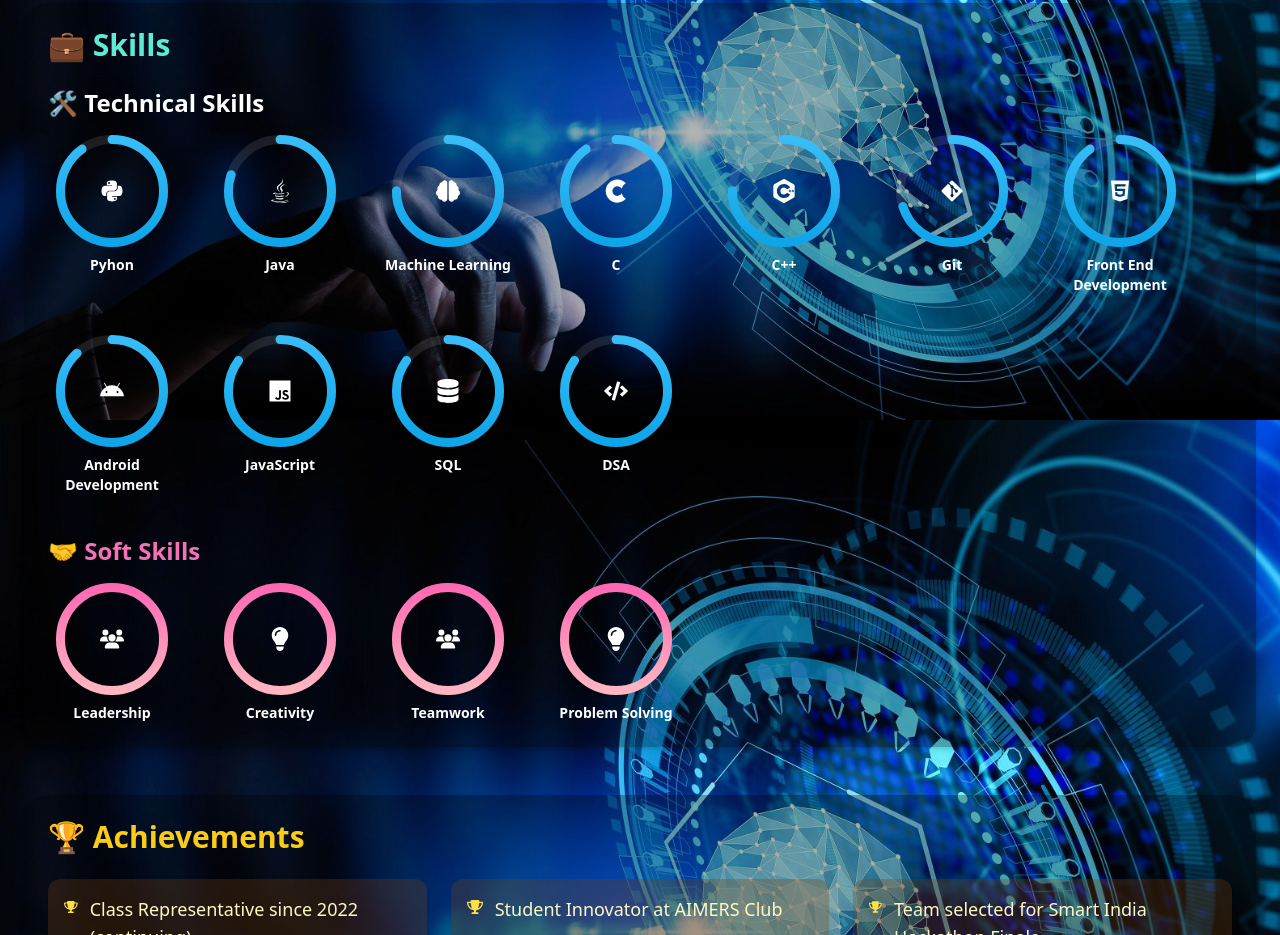
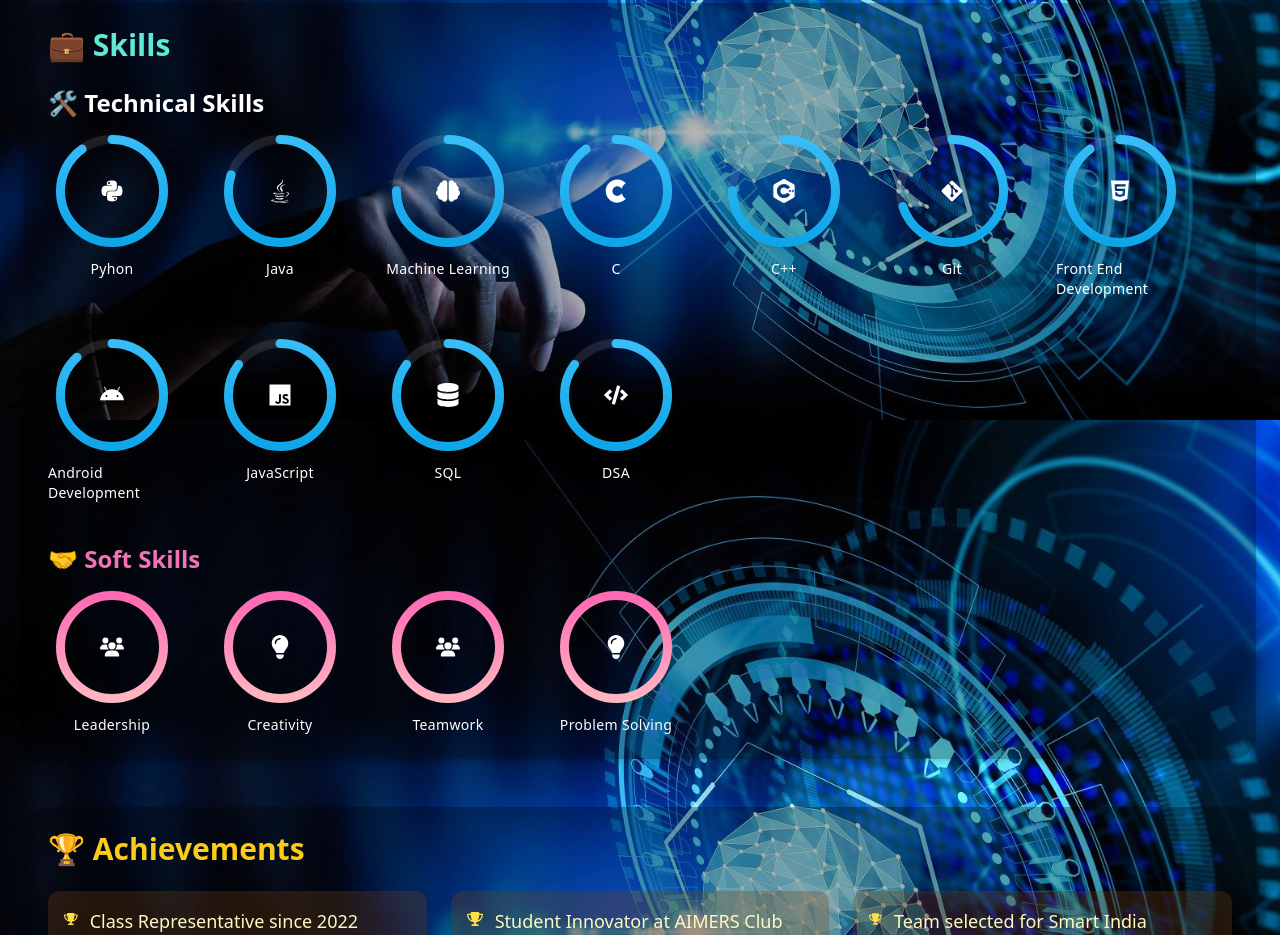
Before and after one commit to gayatrihub/my_port, a React (Create React App) app: page / in a window 1280 px wide. Shown: the part 1180-2115 px from the top of the page. Built offline with nearby package versions, Linux system fonts and the light colour scheme.

Commit message:
Update App.js

```diff
--- a/src/App.js
+++ b/src/App.js
@@ -101,46 +101,45 @@ const achievements = [
   "Completed Full Stack Internship at ExcelR",
 ];
 
-
 const SkillCircle = ({
   value,
   label,
   icon,
   gradientId = "gradient",
-  colorFrom = "#38bdf8", // Tailwind's sky-400
-  colorTo = "#0ea5e9",   // Tailwind's sky-500
-  glowColor = "sky" // 'sky' or 'pink'
+  colorFrom = "#38bdf8",
+  colorTo = "#0ea5e9",
+  glowColor = "sky"
 }) => {
   const [isHovered, setIsHovered] = useState(false);
 
-  const getGlowStyle = () => {
-    switch (glowColor) {
-      case "pink":
-        return "shadow-[0_0_30px_8px_rgba(255,105,180,0.8)]";
-      case "sky":
-        return "shadow-[0_0_30px_8px_rgba(56,189,248,0.9)]"; // sky blue glow
-      default:
-        return "shadow-[0_0_30px_8px_rgba(255,255,255,0.9)]";
-    }
+  const glow = {
+    pink: "shadow-[0_0_30px_10px_rgba(255,105,180,0.8)]",
+    sky: "shadow-[0_0_30px_10px_rgba(56,189,248,0.9)]",
   };
 
   return (
-    <div className="flex flex-col items-center w-32">
+    <div
+      className="flex flex-col items-center w-32 group transition-transform"
+      onMouseEnter={() => setIsHovered(true)}
+      onMouseLeave={() => setIsHovered(false)}
+    >
       <div
-        className={`w-28 h-28 rounded-full transition duration-500 ${
-          isHovered ? `animate-spin-slow ${getGlowStyle()}` : ""
-        }`}
-        onMouseEnter={() => setIsHovered(true)}
-        onMouseLeave={() => setIsHovered(false)}
+        className={`w-28 h-28 rounded-full relative transition-all duration-700 ease-in-out
+        ${isHovered ? `animate-spin-slow ${glow[glowColor]}` : "shadow-md"}`}
       >
+        {/* Border shimmer ring */}
+        <div className={`absolute top-0 left-0 w-full h-full rounded-full border-2 border-white/10 blur-sm ${isHovered ? 'animate-pulse border-white/30' : ''}`} />
+
+        {/* Progressbar */}
         <CircularProgressbarWithChildren
           value={value}
           styles={buildStyles({
             pathColor: `url(#${gradientId})`,
-            trailColor: 'rgba(255, 255, 255, 0.1)',
+            trailColor: 'rgba(255,255,255,0.1)',
             strokeLinecap: 'round',
           })}
         >
+          {/* Gradient */}
           <svg style={{ height: 0 }}>
             <defs>
               <linearGradient id={gradientId} gradientTransform="rotate(90)">
@@ -149,10 +148,18 @@ const SkillCircle = ({
               </linearGradient>
             </defs>
           </svg>
-          <div className="text-white text-2xl">{icon}</div>
+
+          {/* Icon bounce */}
+          <div
+            className={`text-white text-2xl transition-transform duration-500 ${
+              isHovered ? "scale-125 brightness-125 drop-shadow-md" : ""
+            }`}
+          >
+            {icon}
+          </div>
         </CircularProgressbarWithChildren>
       </div>
-      <div className="mt-2 text-white text-center text-sm font-semibold">{label}</div>
+      <div className="mt-3 text-white text-sm font-medium tracking-wide">{label}</div>
     </div>
   );
 };
```
